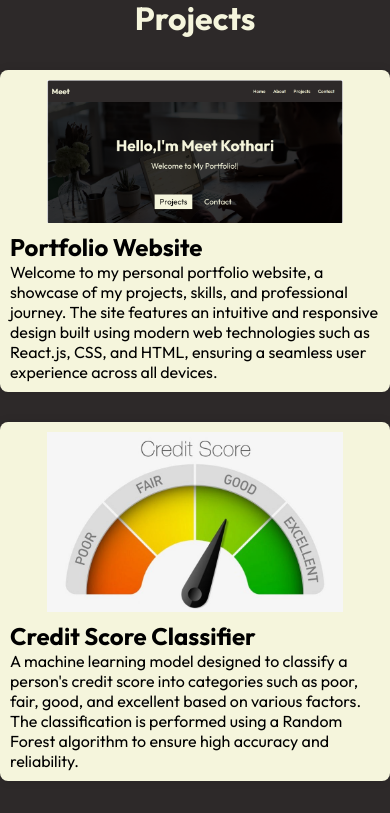
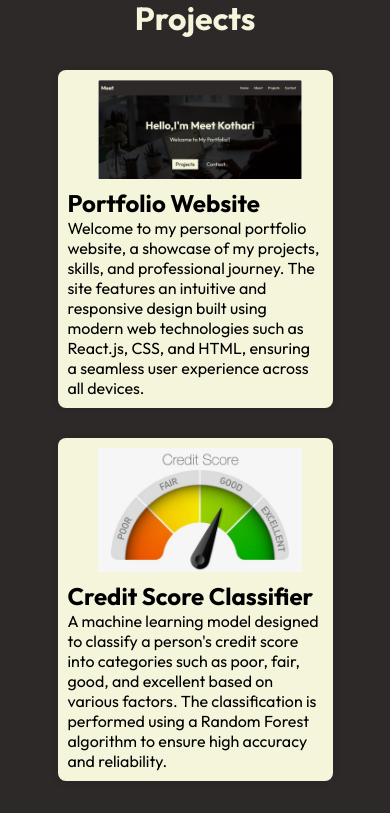
Before and after one commit to meetkothari-08/Portfolio-website, a React (Create React App) app: page /project in a window 390 px wide. Shown: the part 572-1385 px from the top of the page. Built offline with nearby package versions, Linux system fonts and the light colour scheme.

Commit message:
Updated homepage layout

```diff
--- a/src/components/projectstyles.css
+++ b/src/components/projectstyles.css
@@ -62,3 +62,51 @@
 
 
 }
+
+@media screen and (max-width: 575.98px)
+ {
+
+    .project-container{
+
+        /* margin: auto;
+        display: grid;
+        grid-template-columns: repeat(3,1fr);
+        grid-gap: 40px;
+        padding-bottom: 5rem; */
+
+        display: flex;
+        flex-direction: column;
+        padding-bottom: 5px;
+        justify-content: center; /* Center horizontally */
+        align-items: center; /* Center vertically */
+        height: 100%; /* Full height of the container */
+         /* Optional: background color */
+    }
+
+    .project-card{
+
+
+        background-color:beige;
+        padding: 10px;
+        margin-bottom:30px;
+        border-radius: 8px;
+        box-shadow: 0 0 10px rgba(0, 0, 0, 0.1);
+        max-width: 275px; /* Set a max width for the card */
+        font-size: medium;
+        width: 100%; /* Make the card responsive */
+
+}
+
+.image{
+
+
+    width: 80%;
+    justify-content: center;
+    align-content: center;
+    max-width: 100%;
+    height: auto;
+    border-radius: 0px;
+    margin-left: 30px;
+    margin-bottom: 5px;
+ }
+}
```
